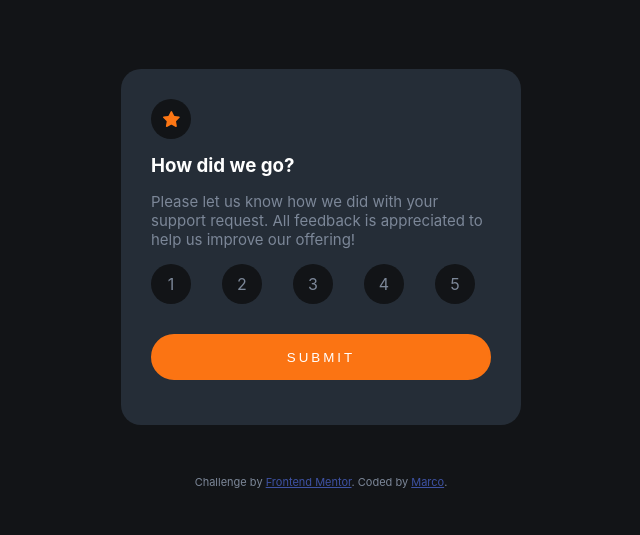
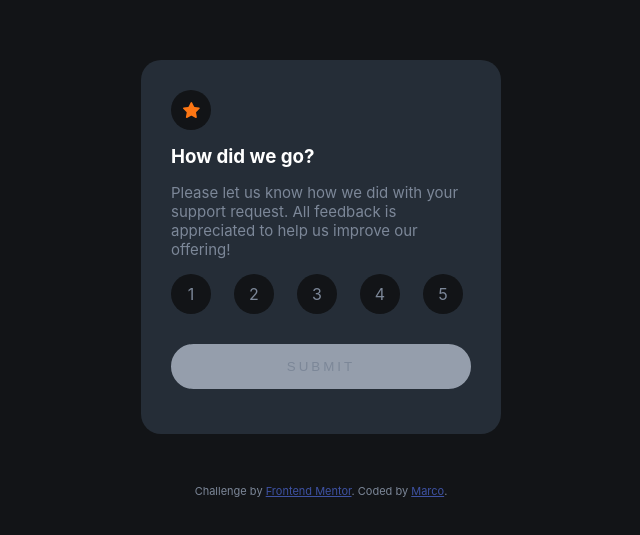
Before and after one commit to marcoberdiano/interactive-rating-app, a React (Create React App) app: page / in a window 1280 px wide. Shown: the part 121-656 px from the top of the page, without its empty margins (319-959 px from the left). Built offline with nearby package versions, Linux system fonts and the light colour scheme.

Commit message:
add inative style button

```diff
--- a/src/components/CardRating.jsx
+++ b/src/components/CardRating.jsx
@@ -5,9 +5,10 @@ import {
     Title,
     Paragraph,
     RatingContainer,
-    Button } from '../css/style';
+    Button
+     } from '../css/style';
 
-const CarRating = ({handleRating,handleSent}) => {
+const CarRating = ({handleRating,handleSent, ratingValue}) => {
     return (
     <Card>
 
@@ -28,7 +29,9 @@ const CarRating = ({handleRating,handleSent}) => {
 
         </RatingContainer>
 
-        <Button primary onClick={handleSent}>Submit</Button>
+
+         <Button onClick={handleSent} disabled={ratingValue==='0'}>Submit</Button>
+
 
     </Card> );
 }
--- a/src/components/Feedback.jsx
+++ b/src/components/Feedback.jsx
@@ -18,7 +18,7 @@ export const Feedback = () => {
     return (
         <div>
             {!sent
-             ? <CarRating handleRating = {handleRating} handleSent = {handleSent}/>
+             ? <CarRating handleRating = {handleRating} handleSent = {handleSent} ratingValue={ratingValue}/>
              : <ThankYouCard ratingValue={ratingValue}></ThankYouCard>
              }
         </div>
--- a/src/components/Ratings.jsx
+++ b/src/components/Ratings.jsx
@@ -16,7 +16,7 @@ const Ratings = ({onClick}) => {
         <>
             {ratings.map( (item, index) =>
 
-                rating === (index+1).toString() || ''
+                rating === (index+1).toString()
 
                 ?   <CircleAtive key={index} onClick={handleClick}>
                         <span>{item}</span>
--- a/src/css/style.js
+++ b/src/css/style.js
@@ -4,7 +4,7 @@ export const Card = styled.div`
     background: var(--DarkBlue);
     border-radius: 20px;
     padding: 30px;
-    width: 400px;
+    width: 360px;
 `
 
 export const CardThanYouCenter = styled.div`
@@ -62,7 +62,7 @@ export const Paragraph = styled.p`
 `
 
 export const ParagraphThankYou = styled(Paragraph)`
-text-align: center;
+    text-align: center;
 `
 
 export const RatingContainer = styled.div`
@@ -73,24 +73,20 @@ export const RatingContainer = styled.div`
 `
 
 export const Button = styled.button`
-    background: transparent;
+    background: ${props => props.disabled ? 'var(--LightGrey)' : 'var(--Orange)'};
     border-radius: 30px;
-    border: 2px solid var(--Orange);
-    color: var(--Orange);
+    border: 2px solid ${props => props.disabled ? 'var(--LightGrey)' : 'var(--Orange)'};
+    color: ${props => props.disabled ? 'var(--MediumGrey)'  : 'var(--White)'};
     margin: 15px 0px;
     padding: 1em 1.25em;
     width: 100%;
     text-transform: uppercase;
     letter-spacing: 3px;
-    ${props => props.primary && css`
-        color: white;
-        background: var(--Orange);
-    `}
 
     &:hover {
-        background: var(--White);
-        cursor: pointer;
-        color: var(--Orange);
-        border: 2px solid var(--White);
+        background: ${props => props.disabled ? 'var(--LightGrey)' : 'var(--White)'};
+        cursor: ${props => props.disabled ? 'not-allowed' : 'pointer'};
+        color: ${props => props.disabled ? 'var(--MediumGrey)'  : 'var(--Orange)'};
+        border: 2px solid ${props => props.disabled ? 'var(--LightGrey)' : 'var(--White)'};
     }
 `;
```
